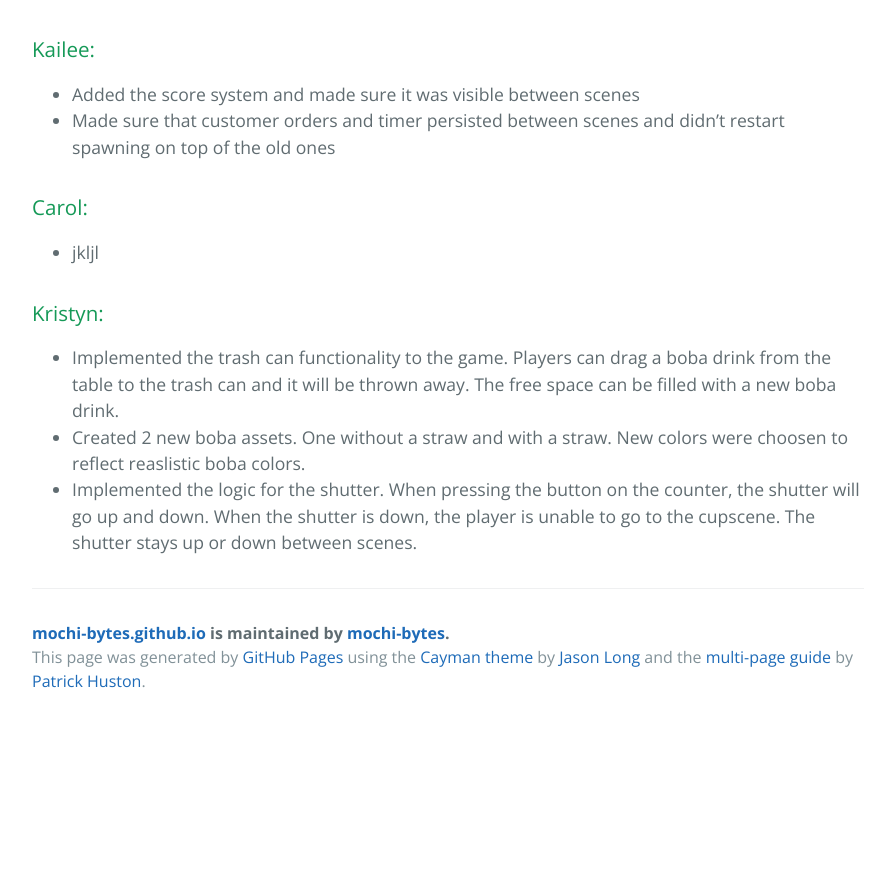
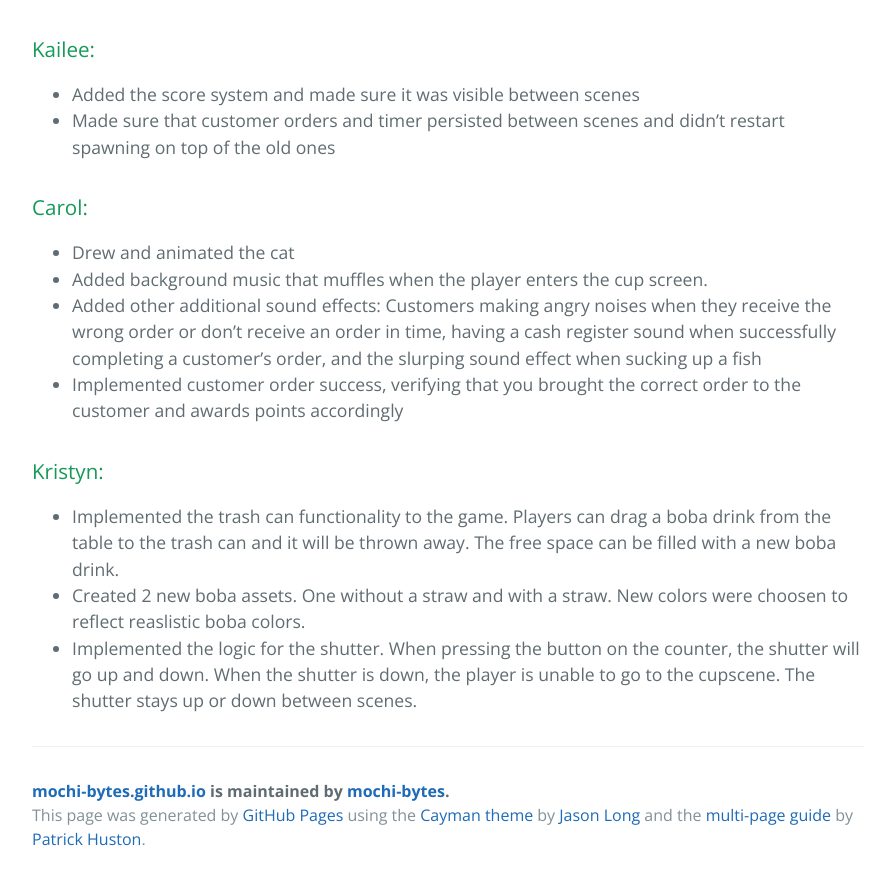
Before and after one commit to mochi-bytes/mochi-bytes.github.io, a Jekyll site: the page built from milestone3.md, in a window 1280 px wide and 900 px high, scrolled down 979 px, cut to the strip 20-900 px from the top of the window. Shown: the whole strip, without its empty margins (192-1087 px from the left). Built offline with Jekyll 4.4.1, drawn with Linux system fonts in a browser that asks for light colours; before the commit the page ends 1724 px from its top, so only the background shows below that.

Commit message:
Update milestone3

```diff
--- a/milestone3.md
+++ b/milestone3.md
@@ -18,8 +18,10 @@ Our third milestone consisted of finishing implementation of all the mechanics o
 - Made sure that customer orders and timer persisted between scenes and didn't restart spawning on top of the old ones
 
 ### Carol:
-
-- jkljl
+- Drew and animated the cat
+- Added background music that muffles when the player enters the cup screen.
+- Added other additional sound effects: Customers making angry noises when they receive the wrong order or don't receive an order in time, having a cash register sound when successfully completing a customer's order, and the slurping sound effect when sucking up a fish
+- Implemented customer order success, verifying that you brought the correct order to the customer and awards points accordingly
 
 ### Kristyn:
 
```
